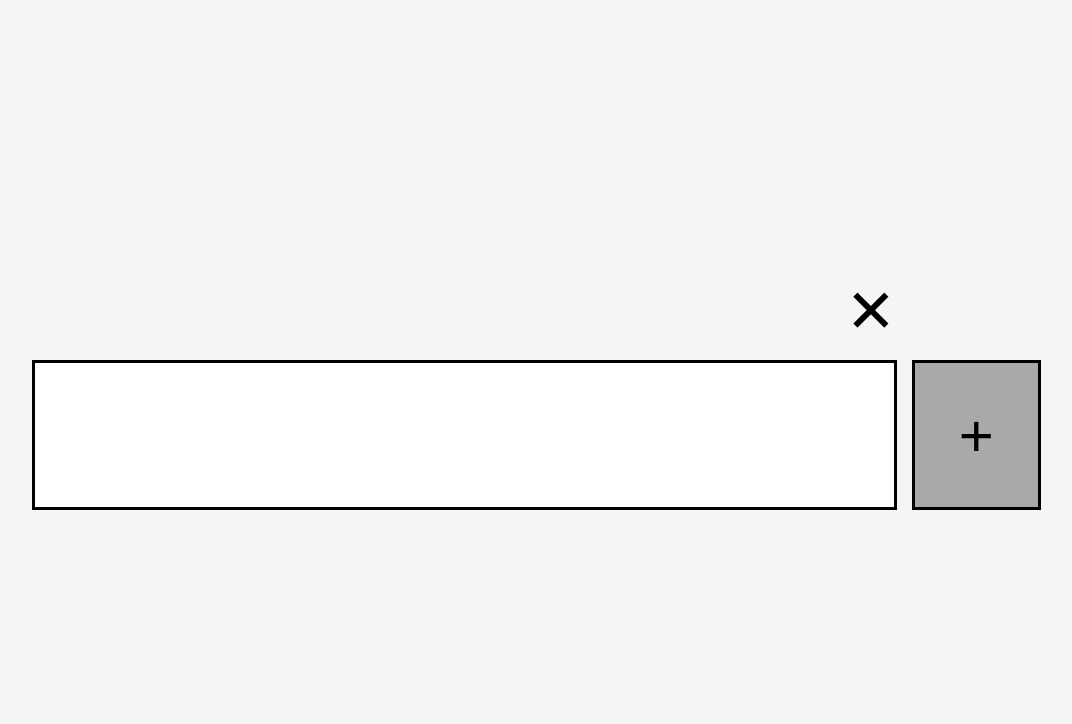
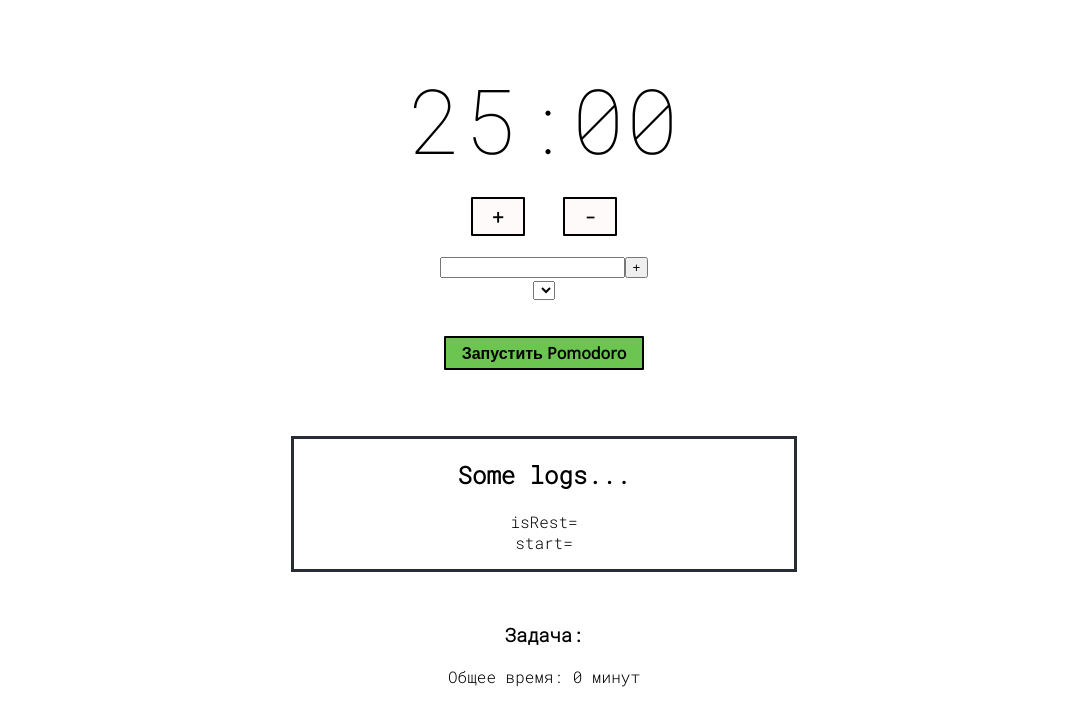
Before and after one commit to zmdemon/pomodoro, a React (Create React App) app: page / in a window 1280 px wide. Both pictures are taken after a click on the button "Добавить новую задачу". Shown: the top 724 px of the page, without its empty margins (96-1168 px from the left). Built offline with nearby package versions, Linux system fonts and the light colour scheme.

Commit message:
task select feature

```diff
--- a/package.json
+++ b/package.json
@@ -14,6 +14,7 @@
     "react": "^17.0.1",
     "react-dom": "^17.0.1",
     "react-scripts": "4.0.3",
+    "react-uuid": "^1.0.2",
     "styled-components": "^5.2.3",
     "typescript": "^4.2.3",
     "typescript-plugin-styled-components": "^1.4.4",
--- a/src/App.tsx
+++ b/src/App.tsx
@@ -1,19 +1,26 @@
 import React, {useEffect, useState} from 'react';
 import logo from './logo.svg';
 import './App.css';
-import Technical from "./partials/Technical";
-import LaunchButtons from "./partials/LaunchButtons";
-import Time from "./partials/Time"
-import Stats from "./partials/Stats";
-import TaskForm from "./partials/TaskForm";
+import Technical from "./components/Technical";
+import LaunchButtons from "./components/LaunchButtons";
+import Time from "./components/Time"
+import Stats from "./components/Stats";
+import TaskForm from "./components/TaskForm";
+// @ts-ignore
+import uuid from "react-uuid";
+import TaskListDrop from "./components/TaskListDrop";
+
+type taskType = { "taskName": string, "id": string, "quantity": number, "total_duration": number }
+export type {taskType}
 
 function App() {
-    const [time, setTime] = useState(1);
+    const [time, setTime] = useState(1)
     const [defTime, setDefTime] = useState(25 * 60)
     const [restTime, setRestTime] = useState(300)
     const [launchMessage, setLaunchMessage] = useState("Запустить Pomodoro")
     const [sessions, setSessions] = useState<{ "interval": number, "desc": string }[]>([])
-    const [tasks, setTasks] = useState<{ "description": string }[]>([])
+    const [tasks, setTasks] = useState<taskType[]>([])
+    const [currentTaskId, setCurrentTaskId] = useState("")
     const [start, setStart] = useState(false)
     const [isRest, setIsRest] = useState(false)
     const [taskFormVisible, setTaskFormVisible] = useState(false)
@@ -42,7 +49,7 @@ function App() {
             let timerId = setTimeout(() => {
                 setTime(e => e - 1);
                 document.title = isRest ? `Чилим!) ${finalTime}` : `Воркаем! ${finalTime}`;
-            }, 1000)
+            }, 10)
             return () => {
                 clearTimeout(timerId)
             }
@@ -51,7 +58,7 @@ function App() {
             setTime(e => restTime)
             setIsRest(e => !e)
             setLaunchMessage(messages[3])
-            addInterval() // adds working interval, if it wasn't a rest
+            addInterval(currentTaskId) // adds working interval, if it wasn't a rest
         } else if (!start) {
             if (isRest) {
                 document.title = `Решаем... `;
@@ -68,8 +75,14 @@ function App() {
         const buttons = LaunchButtons
     }, [start])
 
-    function addInterval() {
+    function addInterval(id: string) {
         if (!isRest) {
+            setTasks(tasks.map(task => {
+                if (task.id === id) {
+                    return {...task, total_duration: task.total_duration += defTime, quantity: task.quantity += 1}
+                }
+                return task
+            }))
             setSessions([...sessions, {"interval": defTime, "desc": "Important work"}])
         }
     }
@@ -97,12 +110,13 @@ function App() {
     function handleTaskFormSubmit(e: React.FormEvent<HTMLFormElement>) {
         e.preventDefault()
         setTaskFormVisible(a => !a)
-        setTasks([...tasks, {description: taskName}])
+        let id = uuid().toString()
+        setTasks([...tasks, {taskName: taskName, id: id, total_duration: 0, quantity: 0}])
         setTaskName("")
+        setCurrentTaskId(id)
     }
 
     function handleTaskFormClose() {
-
         setTaskFormVisible(a => !a)
     }
 
@@ -113,6 +127,14 @@ function App() {
     function handleNameChange(e: React.FormEvent<HTMLInputElement>) {
         setTaskName(e.currentTarget.value);
     }
+
+    useEffect(() => console.log(currentTaskId), [currentTaskId])
+
+    function handleCurrentTaskChange(e: React.ChangeEvent<HTMLSelectElement>) {
+        setCurrentTaskId(e.currentTarget.value);
+
+    }
+
 
     function prettyTime(string: string) {
         return (new Array(3).join("0") + string).slice(-2);
@@ -134,6 +156,8 @@ function App() {
                 onFormClose={handleTaskFormClose}
             />
 
+            <TaskListDrop tasks={tasks} onCurrentTaskChange={handleCurrentTaskChange} currentTaskId={currentTaskId}/>
+
             <LaunchButtons
                 onSkipClick={handleSkipClick}
                 onLongRestClick={handleLongRestClick}
@@ -142,11 +166,11 @@ function App() {
                 start={start}
                 signature={launchMessage}
             />
-            <Technical isRest={isRest} start={start} show={true} tasks={tasks}/>
-            <Stats sessions={sessions} list={list}/>
+            <Technical isRest={isRest} start={start} show={true}/>
+            <Stats sessions={sessions} list={list} tasks={tasks}/>
 
         </div>
     );
-}
+};
 
 export default App;
--- /dev/null
+++ b/src/components/Stats.tsx
@@ -0,0 +1,32 @@
+import React from "react";
+import {taskType} from "../App";
+import Task from "./Task";
+
+interface StatsProps {
+    tasks: taskType[]
+    sessions: { interval: number, desc: string }[]
+    list: JSX.Element[]
+}
+
+function Stats({sessions, list, tasks}: StatsProps) {
+
+    const detailedTaskList = tasks.map((task) => {
+        return (
+            <li key={task.id}><Task id={task.id} tasks={tasks}/></li>
+        )
+    })
+    const total = sessions.reduce((sum, session) => sum + session.interval, 0)
+    const total2 = tasks.reduce((sum, task) => sum + task.total_duration, 0)
+
+    return (
+        <div className="statistics-div">
+            <h3>{(sessions.length !== 0) ? sessions[0].desc : "Задача:"}</h3>
+            <ul>
+                {detailedTaskList}
+                <li>Общее время: {total / 60} минут</li>
+            </ul>
+        </div>
+    )
+}
+
+export default Stats
--- /dev/null
+++ b/src/components/Task.tsx
@@ -0,0 +1,26 @@
+import React from "react";
+import type {taskType} from '../App'
+interface TaskProps {
+    tasks: taskType[]
+    id:string
+
+
+}
+
+function Task(Props: TaskProps) {
+
+    const allTasks = Props.tasks.map((task) => <option key={task.id}>{task.taskName}</option>)
+    const task = Props.tasks.filter(obj => {return obj.id === Props.id})[0]
+
+    return (
+        <div>
+            <h3>{task.taskName}</h3>
+            <ul>
+                <li>кол-во {task.quantity}</li>
+                <li>время {task.total_duration}</li>
+            </ul>
+        </div>
+    )
+}
+
+export default Task
--- a/src/partials/TaskForm.tsx
+++ b/src/components/TaskForm.tsx
@@ -75,21 +75,14 @@ function TaskForm(props: TaskFormProps) {
     return (
         <>
             {!props.taskFormVisible && <Button onClick={props.onNewTaskAdd}>Добавить новую задачу</Button>}
-            {props.taskFormVisible && (<form action="" onSubmit={props.onTaskSubmit}>
-                <TaskWrapper className={"task-wrapper"}>
-                    <Div>
-                        <Cross onClick={props.onFormClose}>	&#x2715; </Cross>
-                        <DivRow >
-                            <TaskInput autoFocus={true} type="text" onChange={props.onNameChange} value={props.taskName}/>
-                            <Input type="submit" name={"web"}>+</ Input>
-                        </DivRow>
-
-
-                    </Div>
-
-                </TaskWrapper>
-
-            </form>)}
+            {props.taskFormVisible && (
+                <form action="" onSubmit={props.onTaskSubmit}>
+                    <div>
+                        <input type="text" onChange={props.onNameChange} value={props.taskName}/>
+                        <input type="submit" name={"web"} value={"+"}/>
+                    </div>
+                </form>
+            )}
         </>)
 }
 
--- /dev/null
+++ b/src/components/TaskListDrop.tsx
@@ -0,0 +1,20 @@
+import React from "react";
+import type {taskType} from '../App'
+
+interface TaskListProps {
+    tasks: taskType[]
+    onCurrentTaskChange:(event: React.ChangeEvent <HTMLSelectElement>) => void
+    currentTaskId:string
+    show?: boolean
+
+}
+
+export default function TaskListDrop(Props: TaskListProps) {
+
+    const allTasks = Props.tasks.map((task) => <option key={task.id} value={task.id}>{task.taskName}</option>)
+    return (
+        <select name="tasks" id="tasksDropdown" onChange={Props.onCurrentTaskChange} value={Props.currentTaskId}>
+            {allTasks}
+        </select>
+    )
+}
--- a/src/partials/Technical.tsx
+++ b/src/components/Technical.tsx
@@ -4,14 +4,15 @@ interface TechProps {
     isRest: boolean
     start: boolean
     show?:boolean
-    tasks: { "description": string }[]
+    children?: JSX.Element
+    tasks?: { "description": string }[]
 }
 
 function Technical(Props: TechProps) {
     if (!Props.show) {
         return null
     }
-    const allTasks = Props.tasks.map((task,index) => <li>{index} {task.description}</li>)
+    const allTasks = Props.tasks?.map((task,index) => <li>{index} {task.description}</li>)
     return (
         <div className="technical-div">
             <h2>Some logs...</h2>
@@ -22,6 +23,7 @@ function Technical(Props: TechProps) {
                     {allTasks}
                 </ul>
             </ul>
+            {Props.children}
         </div>
     )
 }
--- a/src/partials/Stats.tsx
+++ /dev/null
@@ -1,23 +0,0 @@
-import React from "react";
-
-interface StatsProps {
-    sessions: {interval: number, desc: string}[]
-    list: JSX.Element[]
-}
-
-function Stats( {sessions,list}:StatsProps ) {
-    // const sessions = Props.sessions
-    // const list = Props.list
-    const total = sessions.reduce((sum, session) => sum + session.interval, 0)
-    return (
-        <div className="statistics-div">
-            <h3>{(sessions.length !== 0) ? sessions[0].desc : "Задача:"}</h3>
-            <ul>
-                {list}
-                <li>Общее время: {total / 60} минут</li>
-            </ul>
-        </div>
-    )
-}
-
-export default Stats
```
Also changed, not shown: src/components/LaunchButtons.tsx (renamed from src/partials/LaunchButtons.tsx), src/components/Time.tsx (renamed from src/partials/Time.tsx), 1 other file (tests, documents, lock files or other folders).
